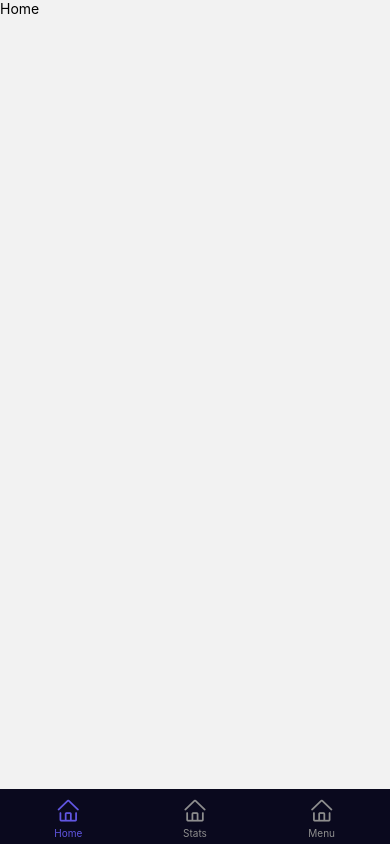
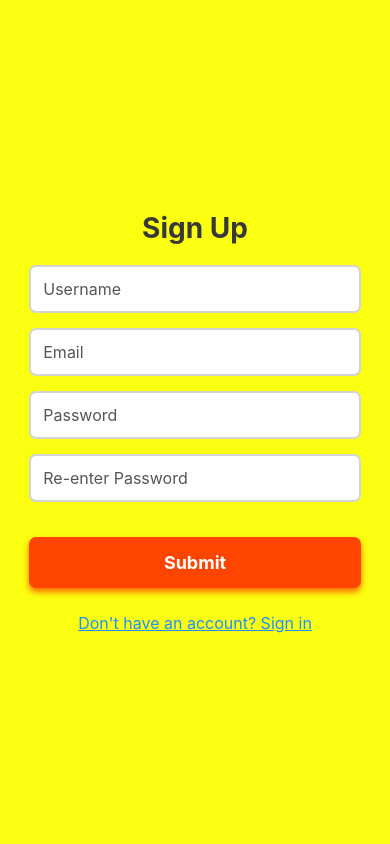
Before and after one commit to SiddheshGovindBhadale/HousieParty, a React Native app: screen /RegistrationScreen in a window 390 px wide. Built offline with nearby package versions, Linux system fonts and the light colour scheme.

Commit message:
UPDATE : Register Page Design

```diff
--- a/App.jsx
+++ b/App.jsx
@@ -7,6 +7,8 @@ import Home from './src/screens/Home'
 import Stats from './src/screens/Stats'
 import Menu from './src/screens/Menu'
 import BottomNavigation from './src/navigation/BottomNavigation'
+import LoginScreen from './src/auth/LoginScreen'
+import RegistrationScreen from './src/auth/RegistrationScreen'
 
 const App = () => {
 
@@ -14,12 +16,14 @@ const App = () => {
 
   return (
     <NavigationContainer>
-      <Stack.Navigator initialRouteName="BottomNavigation" screenOptions={{ headerShown: false }}>
+      <Stack.Navigator initialRouteName="RegistrationScreen" screenOptions={{ headerShown: false }}>
         <Stack.Screen name="Auth" component={Auth} />
         <Stack.Screen name="BottomNavigation" component={BottomNavigation} />
         <Stack.Screen name="Home" component={Home} />
         <Stack.Screen name="Stats" component={Stats} />
         <Stack.Screen name="Menu" component={Menu} />
+        <Stack.Screen name="LoginScreen" component={LoginScreen} />
+        <Stack.Screen name="RegistrationScreen" component={RegistrationScreen} />
       </Stack.Navigator>
     </NavigationContainer>
   )
--- a/src/auth/RegistrationScreen.js
+++ b/src/auth/RegistrationScreen.js
@@ -1,14 +1,129 @@
-import { StyleSheet, Text, View } from 'react-native'
-import React from 'react'
+import { SafeAreaView, StyleSheet, Text, TextInput, TouchableOpacity, View, Alert } from 'react-native'
+import React, { useState } from 'react'
 
 const RegistrationScreen = () => {
+  const [username, setUsername] = useState('')
+  const [email, setEmail] = useState('')
+  const [password, setPassword] = useState('')
+  const [reenteredPassword, setReenteredPassword] = useState('')
+
+  const handleSubmit = () => {
+    if (password !== reenteredPassword) {
+      Alert.alert('Error', 'Passwords do not match!')
+      return
+    }
+    Alert.alert('Success', 'Account created successfully!')
+  }
+
   return (
-    <View>
-      <Text>RegistrationScreen</Text>
-    </View>
+    <SafeAreaView style={styles.container}>
+      <View style={styles.header}>
+        <Text style={styles.headerText}>Sign Up</Text>
+      </View>
+      <View style={styles.inputContainer}>
+        <TextInput
+          style={styles.input}
+          placeholder="Username"
+          placeholderTextColor="#555"
+          value={username}
+          onChangeText={setUsername}
+        />
+        <TextInput
+          style={styles.input}
+          placeholder="Email"
+          placeholderTextColor="#555"
+          keyboardType="email-address"
+          value={email}
+          onChangeText={setEmail}
+        />
+        <TextInput
+          style={styles.input}
+          placeholder="Password"
+          placeholderTextColor="#555"
+          secureTextEntry
+          value={password}
+          onChangeText={setPassword}
+        />
+        <TextInput
+          style={styles.input}
+          placeholder="Re-enter Password"
+          placeholderTextColor="#555"
+          secureTextEntry
+          value={reenteredPassword}
+          onChangeText={setReenteredPassword}
+        />
+      </View>
+      <View style={styles.buttonContainer}>
+        <TouchableOpacity style={styles.button} onPress={handleSubmit}>
+          <Text style={styles.buttonText}>Submit</Text>
+        </TouchableOpacity>
+      </View>
+      <TouchableOpacity style={styles.signInContainer}>
+        <Text style={styles.signInText}>Don't have an account? Sign in</Text>
+      </TouchableOpacity>
+    </SafeAreaView>
   )
 }
 
 export default RegistrationScreen
 
-const styles = StyleSheet.create({})
+const styles = StyleSheet.create({
+  container: {
+    flex: 1,
+    justifyContent: 'center',
+    alignItems: 'center',
+    backgroundColor: '#FBFF10',
+  },
+  header: {
+    marginBottom: 20,
+  },
+  headerText: {
+    fontSize: 28,
+    fontWeight: 'bold',
+    color: '#383838', // Vibrant tomato color
+  },
+  inputContainer: {
+    width: '85%',
+    marginBottom: 20,
+  },
+  input: {
+    backgroundColor: '#fff',
+    color:'#000',
+    padding: 12,
+    marginBottom: 15,
+    borderRadius: 7,
+    fontSize: 16,
+    borderWidth: 2,
+    borderColor: '#29292933', // Coral border color
+  },
+  buttonContainer: {
+    width: '85%',
+    alignItems: 'center',
+  },
+  button: {
+    backgroundColor: '#ff4500', // OrangeRed color
+    paddingVertical: 15,
+    paddingHorizontal: 30,
+    borderRadius: 7,
+    width: '100%',
+    alignItems: 'center',
+    shadowColor: '#ff4500',
+    shadowOffset: { width: 0, height: 4 },
+    shadowOpacity: 0.8,
+    shadowRadius: 6,
+    elevation: 8,
+  },
+  buttonText: {
+    color: '#fff',
+    fontSize: 18,
+    fontWeight: 'bold',
+  },
+  signInContainer: {
+    marginTop: 25,
+  },
+  signInText: {
+    color: '#1e90ff', // DodgerBlue color
+    fontSize: 16,
+    textDecorationLine: 'underline',
+  },
+})
```
Also changed, not shown: .eslintrc.js.
